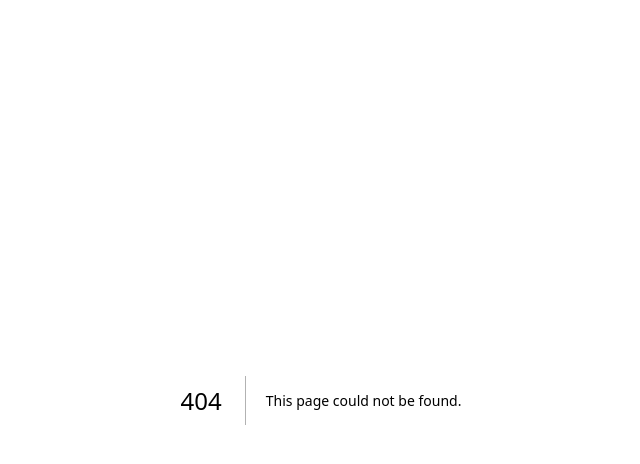
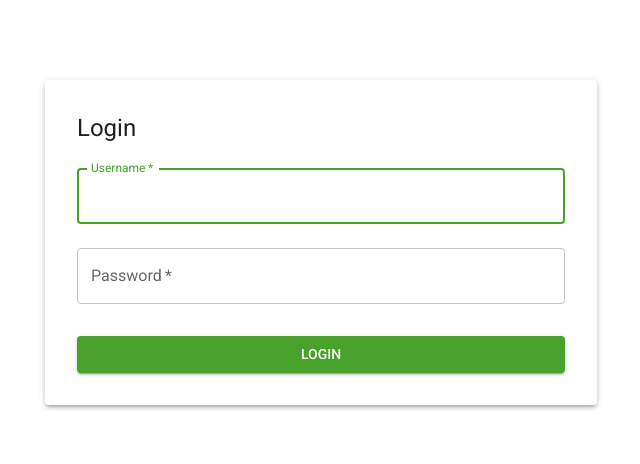
Before and after one commit to PeterRiek/geo, a Next.js app in the folder apps/web/: page /login in a window 1280 px wide. Before the commit this address had no page. Shown: the top 464 px of the page, without its empty margins (319-959 px from the left). Built offline with nearby package versions, Linux system fonts and the light colour scheme; what @mui/material-nextjs would draw is missing.

Commit message:
nextjs password auth integration

```diff
--- a/apps/web/package.json
+++ b/apps/web/package.json
@@ -9,6 +9,7 @@
     "lint": "next lint"
   },
   "dependencies": {
+    "@auth/core": "^0.39.1",
     "@emotion/cache": "^11.14.0",
     "@emotion/react": "^11.14.0",
     "@emotion/styled": "^11.14.0",
@@ -16,6 +17,7 @@
     "@mui/icons-material": "^7.1.0",
     "@mui/material": "^7.1.0",
     "@mui/material-nextjs": "^7.1.0",
+    "jsonwebtoken": "^9.0.2",
     "next": "15.3.2",
     "next-auth": "^5.0.0-beta.28",
     "next-transpile-modules": "^10.0.1",
@@ -26,6 +28,7 @@
     "@eslint/eslintrc": "^3",
     "@tailwindcss/postcss": "^4",
     "@types/google.maps": "^3.58.1",
+    "@types/jsonwebtoken": "^9.0.9",
     "@types/node": "^20",
     "@types/react": "^19",
     "@types/react-dom": "^19",
--- /dev/null
+++ b/apps/web/src/app/api/backend-user/route.ts
@@ -0,0 +1,26 @@
+import { NextRequest, NextResponse } from "next/server";
+import { auth } from "@/auth";
+
+export async function GET(req: NextRequest) {
+  const session = await auth();
+
+  try {
+    const backendRes = await fetch("http://localhost:5434/api/user/me", {
+      method: "GET",
+      headers: {
+        Authorization: `Bearer ${session?.accessToken}`,
+        "Content-Type": "application/json",
+      },
+    });
+
+    const data = await backendRes.json();
+
+    return NextResponse.json(data, { status: backendRes.status });
+  } catch (error) {
+    console.error("Error calling Spring backend:", error);
+    return NextResponse.json(
+      { error: "Failed to call backend" },
+      { status: 500 }
+    );
+  }
+}
--- /dev/null
+++ b/apps/web/src/app/login/page.tsx
@@ -0,0 +1,86 @@
+'use client';
+
+import { signIn } from 'next-auth/react';
+import { useRouter } from 'next/navigation';
+import { useState } from 'react';
+import {
+  Box,
+  Button,
+  Container,
+  TextField,
+  Typography,
+  Alert,
+  Paper,
+} from '@mui/material';
+
+export default function LoginPage() {
+  const router = useRouter();
+  const [error, setError] = useState('');
+  const [loading, setLoading] = useState(false);
+
+  const handleSubmit = async (event: React.FormEvent<HTMLFormElement>) => {
+    event.preventDefault();
+    const form = event.currentTarget;
+    const data = new FormData(form);
+
+    setLoading(true);
+    const res = await signIn('credentials', {
+      username: data.get('username'),
+      password: data.get('password'),
+      redirect: false,
+    });
+
+    setLoading(false);
+
+    if (res?.ok) {
+      router.push('/');
+    } else {
+      setError('Invalid username or password');
+    }
+  };
+
+  return (
+    <Container maxWidth="sm">
+      <Paper elevation={3} sx={{ mt: 10, p: 4 }}>
+        <Typography variant="h5" component="h1" gutterBottom>
+          Login
+        </Typography>
+        <Box component="form" onSubmit={handleSubmit} noValidate>
+          <TextField
+            margin="normal"
+            required
+            fullWidth
+            id="username"
+            label="Username"
+            name="username"
+            autoFocus
+          />
+          <TextField
+            margin="normal"
+            required
+            fullWidth
+            name="password"
+            label="Password"
+            type="password"
+            id="password"
+          />
+          {error && (
+            <Alert severity="error" sx={{ mt: 2 }}>
+              {error}
+            </Alert>
+          )}
+          <Button
+            type="submit"
+            fullWidth
+            variant="contained"
+            color="primary"
+            sx={{ mt: 3 }}
+            disabled={loading}
+          >
+            {loading ? 'Logging in...' : 'Login'}
+          </Button>
+        </Box>
+      </Paper>
+    </Container>
+  );
+}
--- a/apps/web/src/app/page.tsx
+++ b/apps/web/src/app/page.tsx
@@ -1,9 +1,9 @@
 "use server";
 
 import { auth } from "@/auth";
-import SignInButtonGoogle from "@/components/auth/sing-in-button-google";
 import SignOutButton from "@/components/auth/sing-out-button";
 import SportsEsportsIcon from "@mui/icons-material/SportsEsports";
+import LoginIcon from "@mui/icons-material/Login";
 import {
   Avatar,
   Button,
@@ -43,14 +43,20 @@ const HomePage = async () => {
       {session?.user ? (
         <Paper sx={{ p: 1 }}>
           <Stack>
-            <Button endIcon={<AccountCircleIcon />} href="/profile">Profile</Button>
-            <Button endIcon={<SportsEsportsIcon />} href="/game">Game</Button>
+            <Button endIcon={<AccountCircleIcon />} href="/profile">
+              Profile
+            </Button>
+            <Button endIcon={<SportsEsportsIcon />} href="/game">
+              Game
+            </Button>
             <SignOutButton />
           </Stack>
         </Paper>
       ) : (
         <Paper sx={{ display: "flex", flexDirection: "column", gap: 1, p: 1 }}>
-          <SignInButtonGoogle />
+          <Button endIcon={<LoginIcon />} href="/login">
+            Sign In
+          </Button>
         </Paper>
       )}
     </Container>
--- a/apps/web/src/app/profile/page.tsx
+++ b/apps/web/src/app/profile/page.tsx
@@ -1,9 +1,38 @@
-import React from 'react'
+"use client";
+
+import { Container, Stack, Typography } from "@mui/material";
+import { getSession } from "next-auth/react";
+import React, { useEffect, useState } from "react";
 
 const ProfilePage = () => {
+  const [data, setData] = useState<any>();
+
+  useEffect(() => {
+    const init = async () => {
+      const resp = await fetch("/api/backend-user");
+      if (!resp.ok) return;
+      const data = await resp.json();
+      setData(data);
+    };
+    init();
+  }, []);
+
   return (
-    <div>ProfilePage</div>
-  )
-}
+    <Container
+      sx={{
+        display: "flex",
+        justifyContent: "center",
+        alignItems: "center",
+        flexDirection: "column",
+        height: "100svh",
+      }}
+    >
+      <Stack>
+        <Typography variant="h2">ID: {data?.id}</Typography>
+        <Typography variant="h2">NI: {data?.username}</Typography>
+      </Stack>
+    </Container>
+  );
+};
 
-export default ProfilePage
+export default ProfilePage;
--- a/apps/web/src/auth.ts
+++ b/apps/web/src/auth.ts
@@ -1,11 +1,65 @@
-import NextAuth from "next-auth";
-import GoogleProvider from "next-auth/providers/google";
+import NextAuth, { NextAuthConfig } from "next-auth";
+import CredentialsProvider from "next-auth/providers/credentials";
 
-export const { auth, handlers, signIn, signOut } = NextAuth({
+const JWT_SECRET = process.env.NEXTAUTH_SECRET;
+
+export const authConfig: NextAuthConfig = {
+  session: {
+    strategy: "jwt",
+  },
   providers: [
-    GoogleProvider({
-      clientId: process.env.AUTH_GOOGLE_ID!,
-      clientSecret: process.env.AUTH_GOOGLE_SECRET!,
+    CredentialsProvider({
+      name: "Credentials",
+      credentials: {
+        username: { label: "Username", type: "text" },
+        password: { label: "Password", type: "password" },
+      },
+      async authorize(credentials) {
+        try {
+          const res = await fetch("http://localhost:5434/api/auth/login", {
+            method: "POST",
+            headers: { "Content-Type": "application/json" },
+            body: JSON.stringify({
+              username: credentials?.username,
+              password: credentials?.password,
+            }),
+          });
+
+          if (!res.ok) throw new Error("Invalid credentials");
+
+          const user = await res.json();
+
+          return {
+            name: user.username,
+            accessToken: user.token,
+          };
+        } catch (err) {
+          console.error("Login failed:", err);
+          return null;
+        }
+      },
     }),
   ],
-});
+  callbacks: {
+    async jwt({ token, user }) {
+      if (user) {
+        token.accessToken = user.accessToken;
+        token.name = user.name!;
+      }
+      return token;
+    },
+    async session({ session, token }) {
+      if (token) {
+        session.user.name = token.name;
+        session.accessToken = token.accessToken;
+      }
+      return session;
+    },
+  },
+  pages: {
+    signIn: "/login",
+  },
+  secret: process.env.NEXTAUTH_SECRET,
+}
+
+export const { auth, handlers, signIn, signOut } = NextAuth(authConfig);
--- a/apps/web/src/components/map.tsx
+++ b/apps/web/src/components/map.tsx
@@ -79,7 +79,6 @@ const Map: React.FC<MapProps> = ({
     const { AdvancedMarkerElement } = markerLibraryRef.current;
 
     if (showTarget && targetPosition) {
-      console.log("show target")
       if (targetMarkerRef.current) {
         targetMarkerRef.current.position = targetPosition;
         targetMarkerRef.current.map = mapInstanceRef.current;
--- /dev/null
+++ b/apps/web/src/types/next-auth.d.ts
@@ -0,0 +1,22 @@
+import NextAuth, { DefaultSession, DefaultUser } from "next-auth";
+import { JWT } from "next-auth/jwt";
+
+declare module "next-auth" {
+  interface Session {
+    user: {
+      name?: string;
+    } & DefaultSession["user"];
+    accessToken: string;
+  }
+
+  interface User extends DefaultUser {
+    accessToken: string;
+  }
+}
+
+declare module "next-auth/jwt" {
+  interface JWT {
+    name?: string;
+    accessToken: string;
+  }
+}
```
Also changed, not shown: 1 other file (tests, documents, lock files or other folders).
